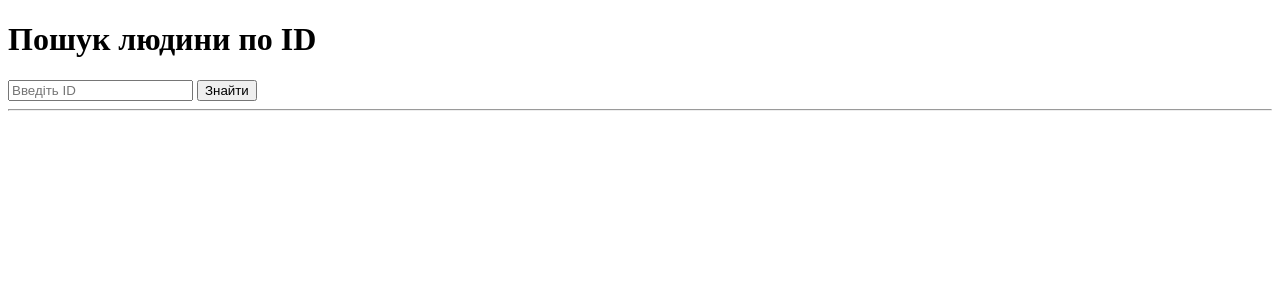
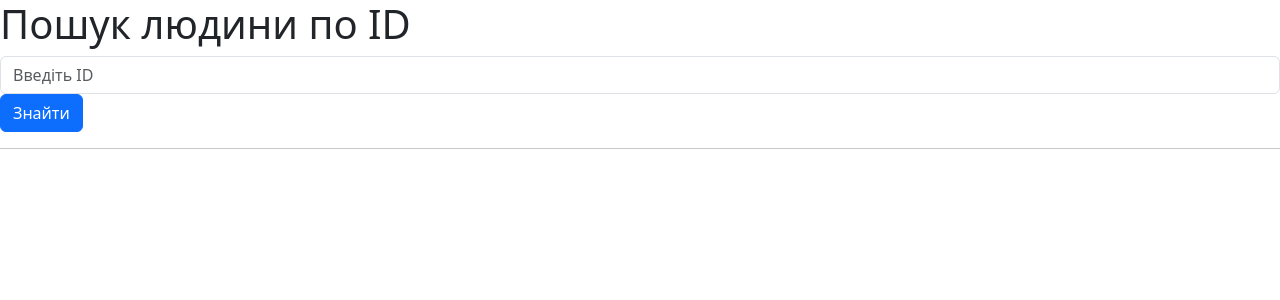
Before and after one commit to webdevl1on/project_2, a FastAPI app: page /search in a window 1280 px wide. Shown: the top 300 px of the page. Run offline with FastAPI, Linux system fonts and the light colour scheme.

Commit message:
added html

```diff
--- a/app/templates/search_person.html
+++ b/app/templates/search_person.html
@@ -1,5 +1,6 @@
 <!DOCTYPE html>
 <html>
+<link href="https://cdn.jsdelivr.net/npm/bootstrap@5.3.3/dist/css/bootstrap.min.css" rel="stylesheet">
 
 <head>
     <title>Пошук людини</title>
@@ -11,9 +12,9 @@
 
     <form action="/search" method="get">
 
-        <input type="number" name="person_id" placeholder="Введіть ID" required>
+        <input class="form-control" type="number" name="person_id" placeholder="Введіть ID" required>
 
-        <button type="submit">
+        <button class="btn btn-primary" type="submit">
             Знайти
         </button>
 
```
